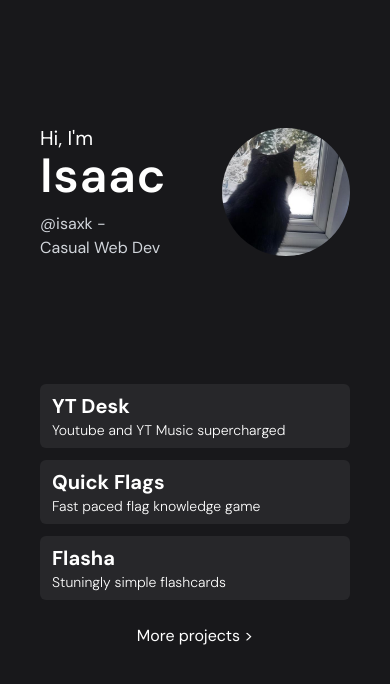
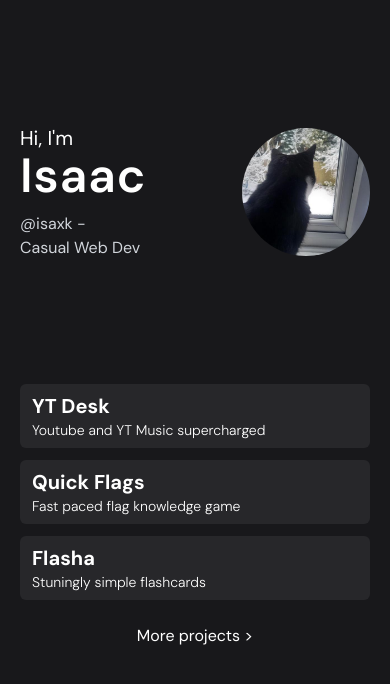
Before and after one commit to isaxk/personal-site, a SvelteKit app: page / in a window 390 px wide. Shown: the top 684 px of the page. Built offline with nearby package versions, Linux system fonts and the light colour scheme.

Commit message:
mobile fix

```diff
--- a/src/routes/+layout.svelte
+++ b/src/routes/+layout.svelte
@@ -3,7 +3,7 @@
 </script>
 
 
-<main class="max-w-screen-md m-auto px-10">
+<main class="max-w-screen-md m-auto px-5">
     <slot />
 </main>
 
```
